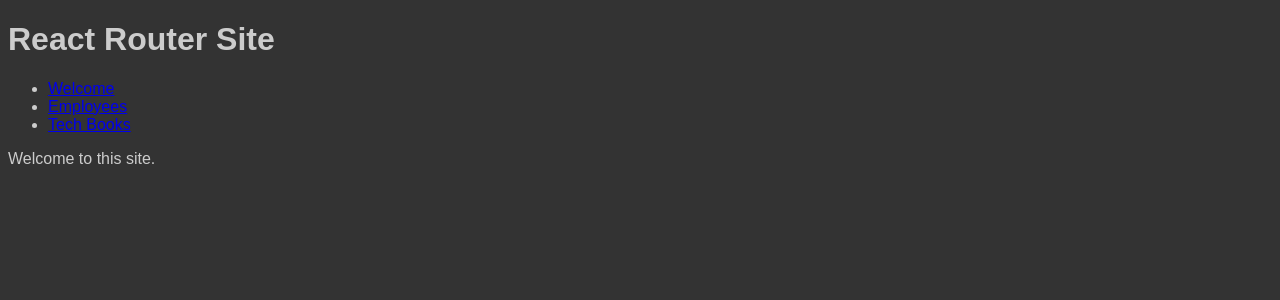
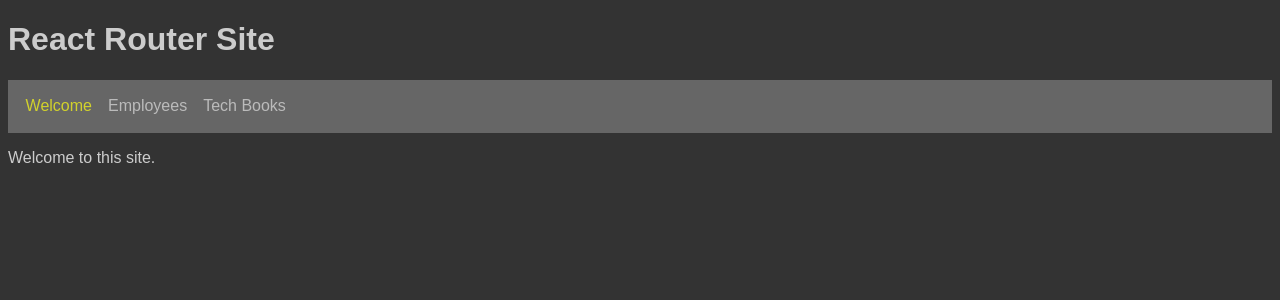
Before and after one commit to edwardtanguay/et01-react-router-site, a React (Vite) app: page / in a window 1280 px wide. Shown: the top 300 px of the page. Built offline with nearby package versions, Linux system fonts and the light colour scheme.

Commit message:
nav bar with styling

```diff
--- a/src/App.scss
+++ b/src/App.scss
@@ -2,4 +2,24 @@ body {
   background-color: #333;
   color: #ccc;
   font-family: sans-serif;
+
+  nav {
+    background-color: #666;
+    padding: .1rem;
+
+    ul {
+      display: flex;
+      list-style: none;
+      padding: 0 0 0 1rem;
+      gap: 1rem;
+
+      a {
+        color: #bbb;
+        text-decoration: none;
+      }
+      a.active {
+        color: rgb(210, 210, 44);
+      }
+    }
+  }
 }
--- a/src/components/Nav.jsx
+++ b/src/components/Nav.jsx
@@ -1,12 +1,20 @@
-import { Link } from 'react-router-dom';
+import { NavLink } from 'react-router-dom';
 
 const Nav = () => {
 	return (
-		<ul>
-			<li><Link to="/">Welcome</Link></li>
-			<li><Link to="/employees">Employees</Link></li>
-			<li><Link to="/techbooks">Tech Books</Link></li>
-		</ul>
+		<nav>
+			<ul>
+				<li>
+					<NavLink to="/">Welcome</NavLink>
+				</li>
+				<li>
+					<NavLink to="/employees">Employees</NavLink>
+				</li>
+				<li>
+					<NavLink to="/techbooks">Tech Books</NavLink>
+				</li>
+			</ul>
+		</nav>
 	);
 };
 export default Nav;
```
